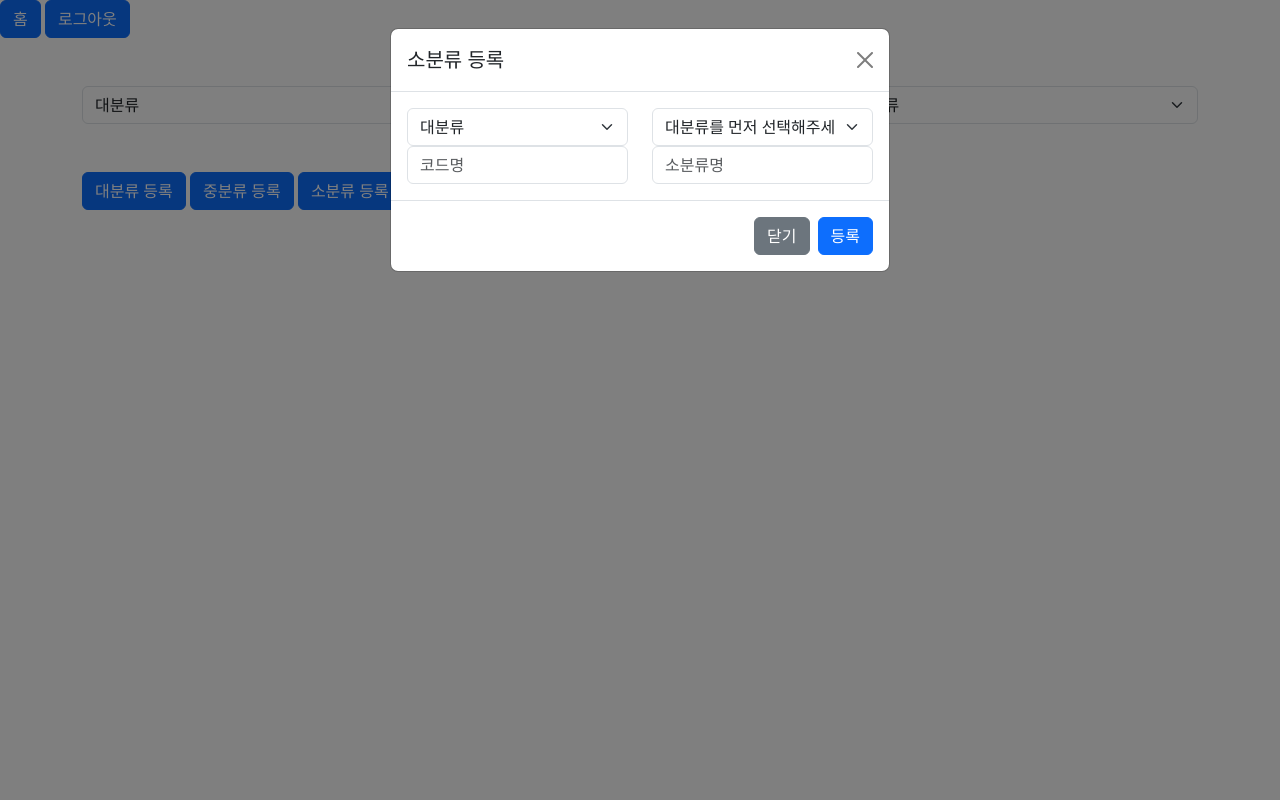
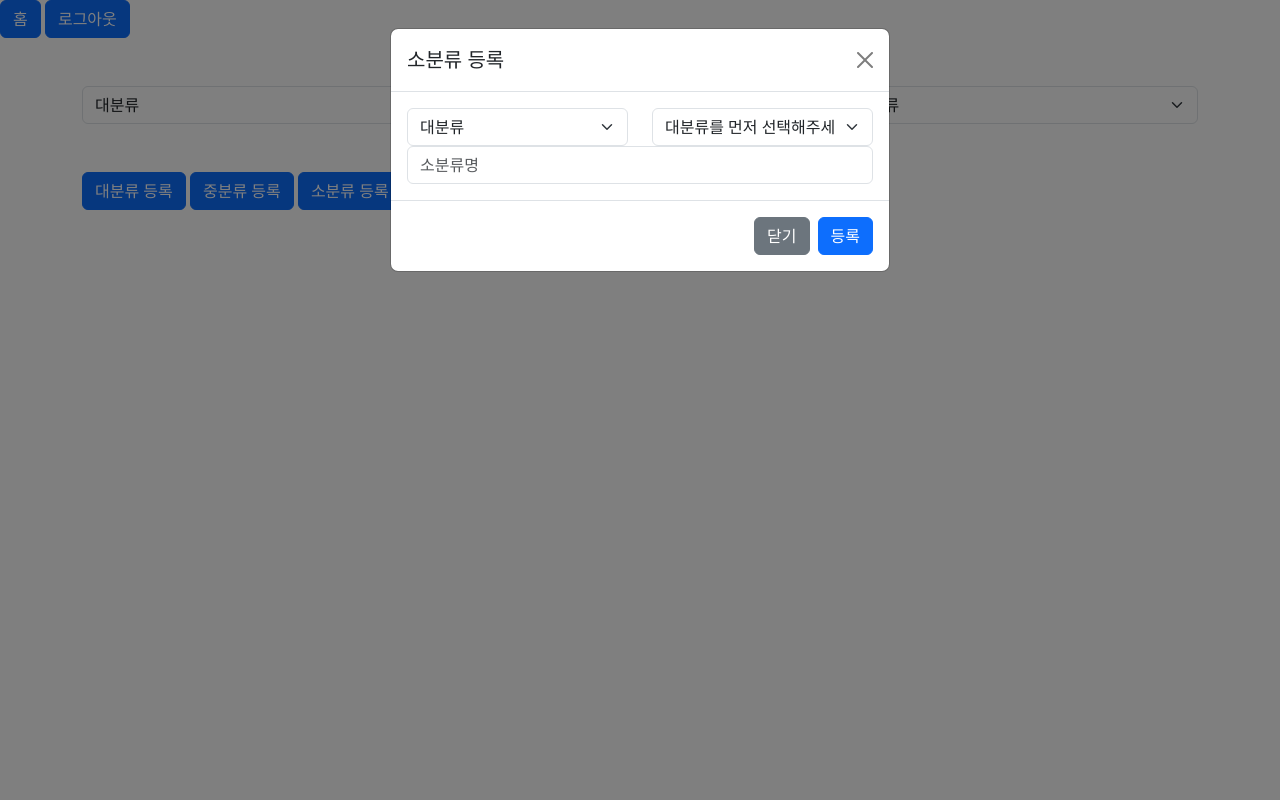
Before and after one commit to alikerock/abcmall_v2, a PHP site: page /admin/product/category.php in a window 1280 px wide, after a click on "소분류 등록". Run offline with PHP 8.4, Linux system fonts and the light colour scheme; a user stored in the database is signed in; data comes from the database, SQL or seed files in the repository.

Commit message:
category 분류 수정

```diff
--- a/admin/product/category.php
+++ b/admin/product/category.php
@@ -97,10 +97,10 @@
           </div>
         </div>
         <div class="row mt-3">
-          <div class="col-md-6">
+
             <input type="hidden" class="form-control" name="code2" id="code2" value="" placeholder="코드명">
-          </div>
-          <div class="col-md-6">
+
+          <div class="col-md-12">
           <input type="text" class="form-control" name="name2" id="name2" placeholder="중분류명">
           </div>
         </div>
@@ -141,10 +141,10 @@
           </div>
         </div>
         <div class="row">
-          <div class="col-md-6">
-            <input type="text" class="form-control" name="code3" id="code3" placeholder="코드명">
-          </div>
-          <div class="col-md-6">
+
+            <input type="hidden" class="form-control" name="code3" id="code3" placeholder="코드명">
+
+          <div class="col-md-12">
           <input type="text" class="form-control" name="name3" id="name3" placeholder="소분류명">
           </div>
         </div>
@@ -166,6 +166,10 @@
     $('#code2').val($(this).val());
   });
 
+  $('#pcode3').change(function(){
+    $('#code3').val($(this).val());
+  });
+
   categorySubmitBtn.click(function(){
     let step = $(this).attr('data-step');
     save_category(step);
@@ -174,7 +178,8 @@
   function save_category(step){
     // let code = $(`#code${step}`).val(); //$('#code1').val()
     let name = $(`#name${step}`).val();
-    let pcode = $(`#code2${step}`).val();
+    let pcode = $(`#code${step}`).val();
+    let modalCloseBtn = $(`#cate${step}Modal .btn-close`);
 
     if(step > 1 && !pcode){
       alert('대분류를 먼저 선택하세요');
@@ -191,7 +196,7 @@
     let data = {
       name:name,
       // code:code,
-      // pcode:pcode,
+      pcode:pcode,
       step:step
     }
     console.log(data);
@@ -210,6 +215,7 @@
 
         if(return_data.result == 1){
           alert('등록성공');
+          modalCloseBtn.trigger('click');
         } else if(return_data.result == -1){
           alert('코드나 분류명이 이미 사용중입니다.');
           location.reload();//새로고침
--- a/admin/product/printOption.php
+++ b/admin/product/printOption.php
@@ -1,7 +1,7 @@
 <?php
   include_once $_SERVER['DOCUMENT_ROOT'].'/abcmall/admin/inc/dbcon.php';
 
-  $cate = $_POST['cate'];
+  $cate = $_POST['cate']; //부모분류의 cid
   $step = $_POST['step'];
   $category = $_POST['category'];
 
--- a/admin/product/save_category.php
+++ b/admin/product/save_category.php
@@ -26,7 +26,7 @@
 
 
   $sql="INSERT INTO category
-  (code, pcode, name, step) VALUES('".$code."', '".$pcode."', '".$name."', ".$step.")";
+  (pcode, name, step) VALUES('".$pcode."', '".$name."', ".$step.")";
   $result=$mysqli->query($sql);
 
   if($result){
```
